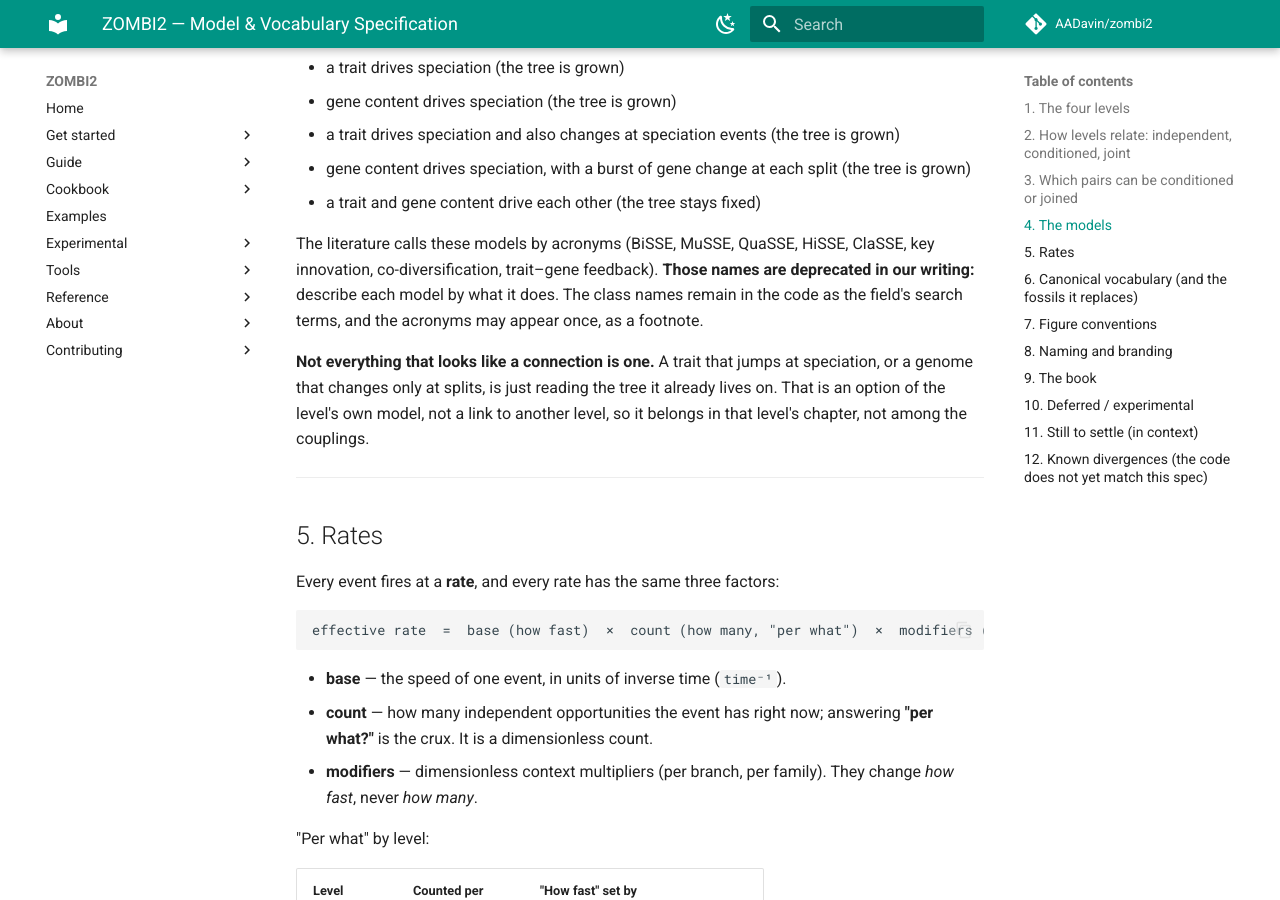
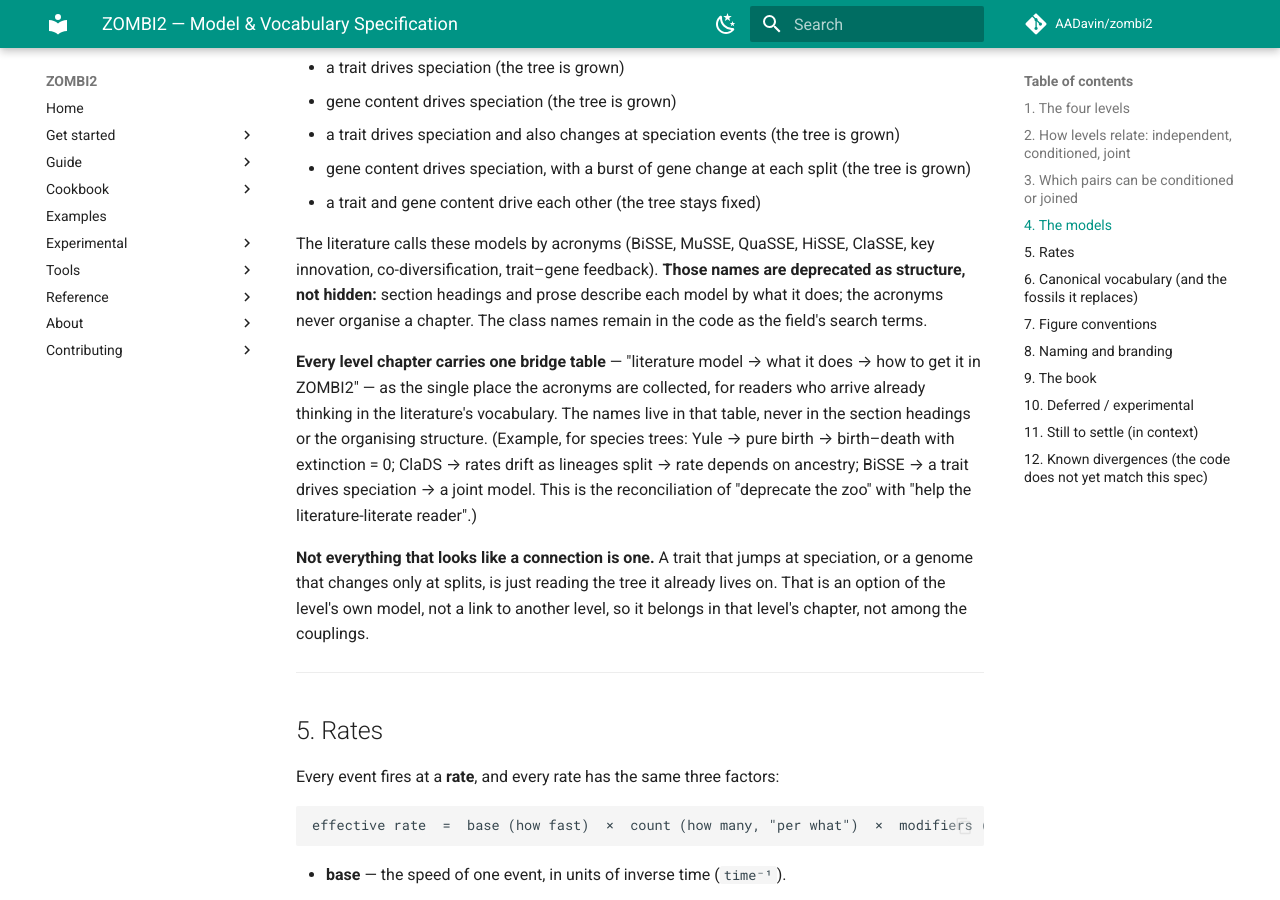
Before and after one commit to AADavin/zombi2, an MkDocs documentation site: the page built from docs/design/SPEC.md, in a window 1280 px wide and 900 px high, scrolled down 3195 px. Built offline with MkDocs 1.6.1 and Material for MkDocs 9.7.7, drawn with Linux system fonts in a browser that asks for light colours; comment, search, counter and statistics services are not loaded.

Commit message:
docs(spec): add the per-chapter "bridge table" rule for literature names
Deprecating the model zoo means the acronyms don't organise a chapter — it does
not mean hiding them. Each level chapter carries one bridge table (literature
model → what it does → how to get it in ZOMBI2) as the single place the names are
collected, for readers who arrive with the literature's vocabulary.

Co-Authored-By: Claude Opus 4.8 <noreply@anthropic.com>

```diff
--- a/docs/design/SPEC.md
+++ b/docs/design/SPEC.md
@@ -122,9 +122,16 @@ We describe each model by **what it does**, not by a jargon name.
 - a trait and gene content drive each other (the tree stays fixed)
 
 The literature calls these models by acronyms (BiSSE, MuSSE, QuaSSE, HiSSE, ClaSSE, key innovation,
-co-diversification, trait–gene feedback). **Those names are deprecated in our writing:** describe each
-model by what it does. The class names remain in the code as the field's search terms, and the acronyms
-may appear once, as a footnote.
+co-diversification, trait–gene feedback). **Those names are deprecated as structure, not hidden:**
+section headings and prose describe each model by what it does; the acronyms never organise a chapter.
+The class names remain in the code as the field's search terms.
+
+**Every level chapter carries one bridge table** — "literature model → what it does → how to get it in
+ZOMBI2" — as the single place the acronyms are collected, for readers who arrive already thinking in the
+literature's vocabulary. The names live in that table, never in the section headings or the organising
+structure. (Example, for species trees: Yule → pure birth → birth–death with extinction = 0; ClaDS →
+rates drift as lineages split → rate depends on ancestry; BiSSE → a trait drives speciation → a joint
+model. This is the reconciliation of "deprecate the zoo" with "help the literature-literate reader".)
 
 **Not everything that looks like a connection is one.** A trait that jumps at speciation, or a genome
 that changes only at splits, is just reading the tree it already lives on. That is an option of the
```
